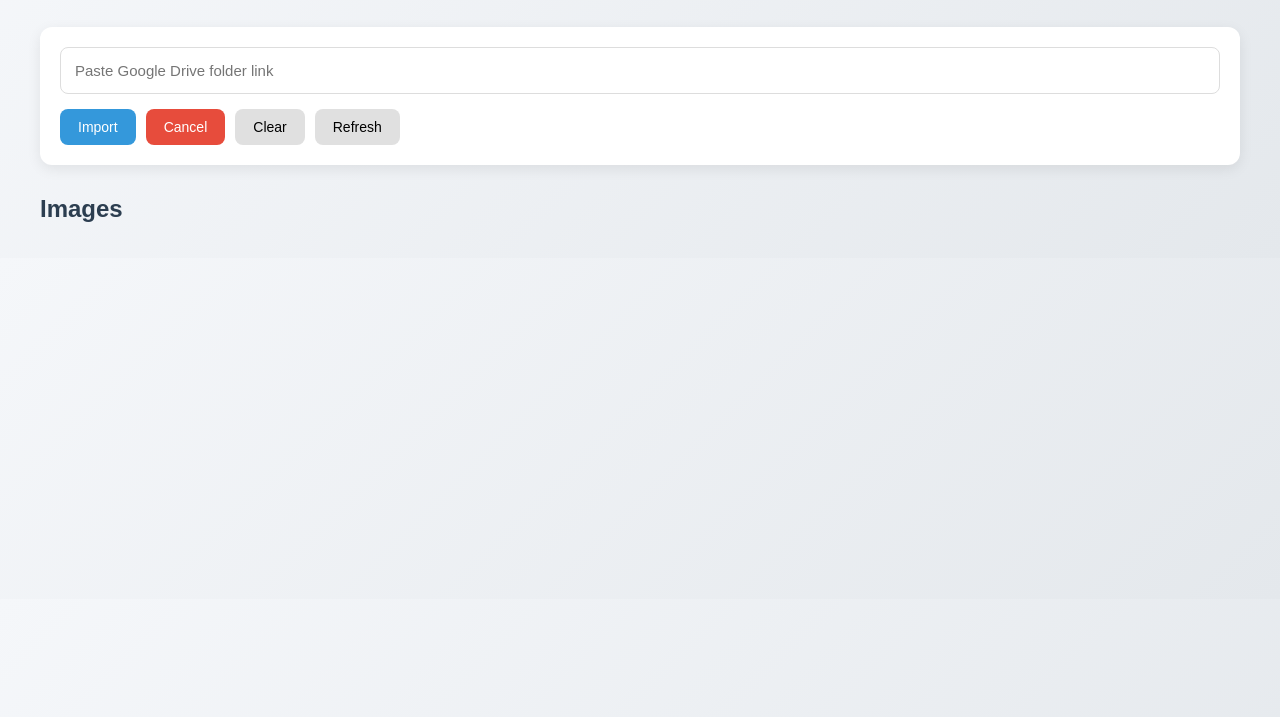
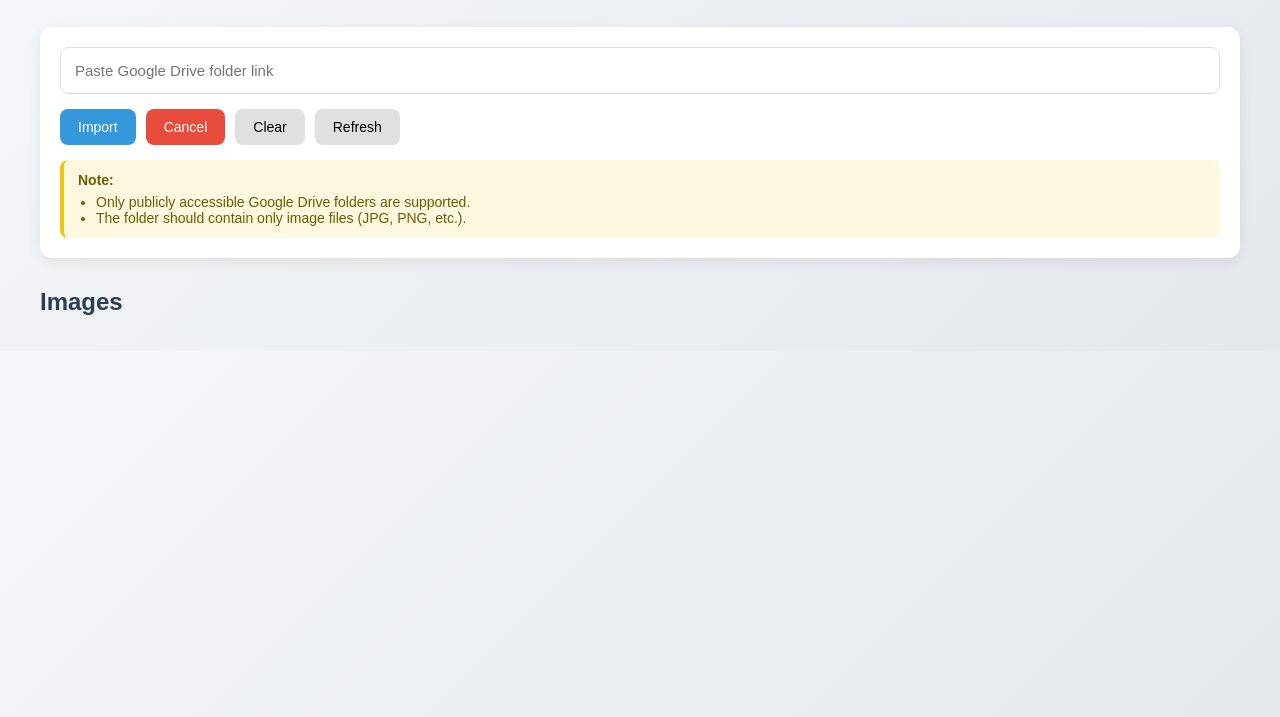
Before and after one commit to chandanto2616/image-import-system, a plain HTML site: page frontend/index.html in a window 1280 px wide. Shown: the part 83-800 px from the top of the page. Drawn offline with Linux system fonts and the light colour scheme.

Commit message:
UI updated

```diff
--- a/frontend/index.html
+++ b/frontend/index.html
@@ -27,6 +27,15 @@
             <button class="btn" onclick="clearUI()">Clear</button>
             <button class="btn" onclick="loadImages()">Refresh</button>
         </div>
+
+        <!-- NOTE SECTION -->
+        <div class="note">
+            <strong>Note:</strong>
+            <ul>
+                <li>Only publicly accessible Google Drive folders are supported.</li>
+                <li>The folder should contain only image files (JPG, PNG, etc.).</li>
+            </ul>
+        </div>
     </section>
 
     <section class="gallery-section">
--- a/frontend/style.css
+++ b/frontend/style.css
@@ -151,3 +151,17 @@ body {
         height: 140px;
     }
 }
+.note {
+    margin-top: 15px;
+    padding: 12px 14px;
+    background: #fff8e1;
+    border-left: 4px solid #f1c40f;
+    border-radius: 8px;
+    font-size: 14px;
+    color: #6b5e00;
+}
+
+.note ul {
+    margin-top: 6px;
+    padding-left: 18px;
+}
```
